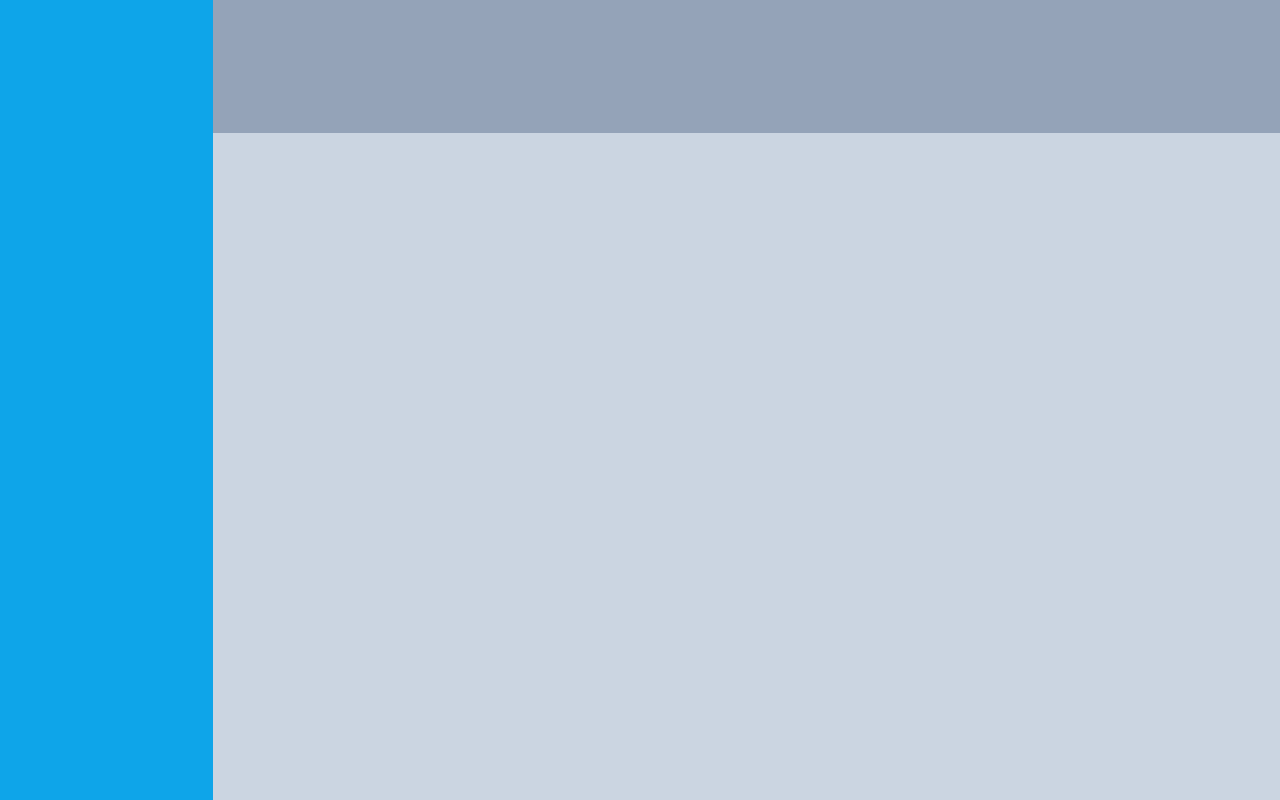
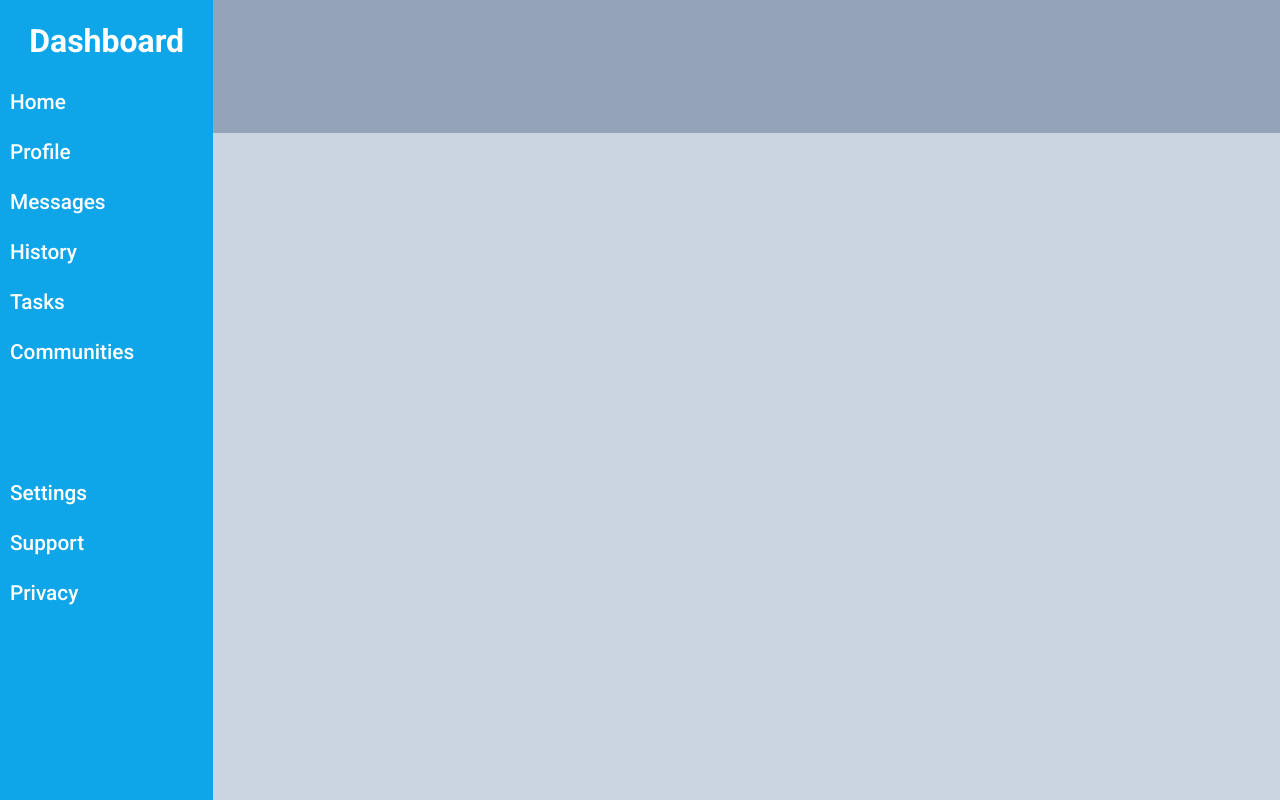
Before and after one commit to Omar-Fetooh/Admin-Dashboard, a plain HTML site: page index.html in a window 1280 px wide. Drawn offline with Linux system fonts and the light colour scheme.

Commit message:
Adjust side-bar styles and layout using grid

```diff
--- a/app.css
+++ b/app.css
@@ -131,25 +131,63 @@ table {
 
 /*  =====================  =====================    MY CODE   =====================  =====================  */
 body {
+    font-family: "Roboto", sans-serif;
     display: grid;
     grid-template-columns: 1fr 5fr;
     grid-template-rows: 1fr 5fr;
     width: 100vw;
     height: 100vh;
+
+    ::selection {
+        background-color: rgb(128, 128, 88);
+    }
 }
 
+/* ======================Header Part =================== */
 header {
     background-color: #94a3b8;
     grid-row: 1/2;
     grid-column: 2/3;
 }
 
+/* =======================Side Bar part ================= */
+
 .side-bar {
+    color: white;
     background-color: #0ea5e9;
     grid-row: 1/3;
     grid-column: 1/2;
+    /* making it also a grid container  */
+    display: grid;
+    grid-template-rows: 1.5fr 5fr 6fr;
+    font-size: 1.3rem;
+    font-weight: 500;
 }
 
+.side-bar .logo-space {
+    font-weight: bolder;
+    text-align: center;
+    margin: auto 0;
+    font-size: 2rem;
+}
+
+.side-bar .nav-space {
+    padding: 10px;
+    margin-bottom: 100px;
+}
+
+.side-bar .nav-space ul {
+    display: grid;
+    grid-template-rows: repeat(5, 50px);
+}
+
+.side-bar .setting-space ul {
+    padding: 10px;
+    display: grid;
+    grid-template-rows: repeat(3, 50px);
+}
+
+/* =====================Main Content Part=============== */
 main {
     background-color: #cbd5e1;
 }
--- a/index.html
+++ b/index.html
@@ -4,13 +4,37 @@
 <head>
     <meta charset="UTF-8">
     <meta name="viewport" content="width=device-width, initial-scale=1.0">
+    <link rel="preconnect" href="https://fonts.googleapis.com">
+    <link rel="preconnect" href="https://fonts.gstatic.com" crossorigin>
+    <link
+        href="https://fonts.googleapis.com/css2?family=Roboto:ital,wght@0,100;0,300;0,400;0,500;0,700;0,900;1,100;1,300;1,400;1,500;1,700;1,900&display=swap"
+        rel="stylesheet">
     <title>Admin Dashboard</title>
     <link rel="stylesheet" href="app.css">
 </head>
 
 <body>
     <header></header>
-    <div class="side-bar"></div>
+    <div class="side-bar">
+        <div class="logo-space">Dashboard</div>
+        <div class="nav-space">
+            <ul>
+                <li>Home</li>
+                <li>Profile</li>
+                <li>Messages</li>
+                <li>History</li>
+                <li>Tasks</li>
+                <li>Communities</li>
+            </ul>
+        </div>
+        <div class="setting-space">
+            <ul>
+                <li>Settings</li>
+                <li>Support</li>
+                <li>Privacy</li>
+            </ul>
+        </div>
+    </div>
     <main></main>
 </body>
 
```
